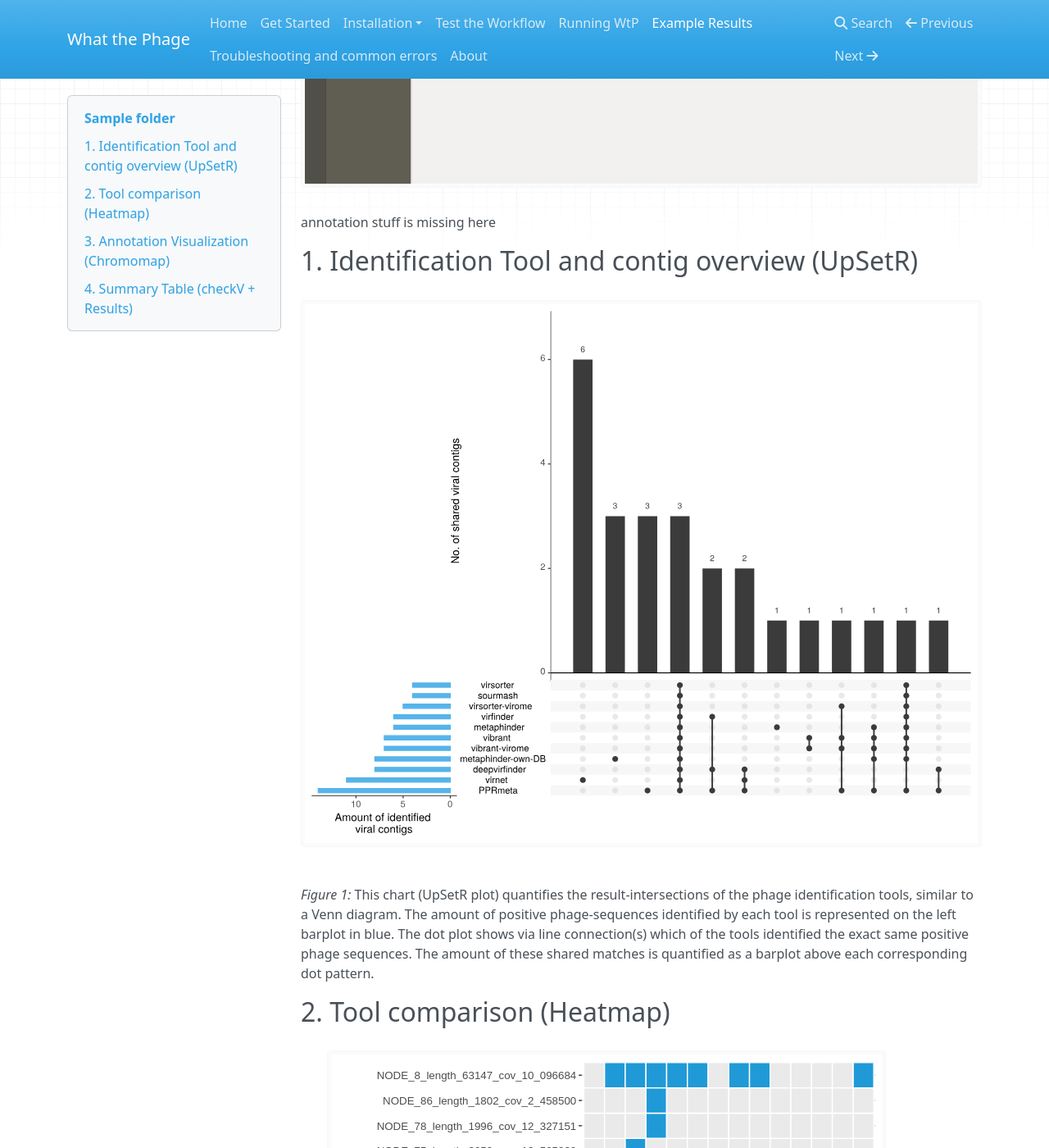
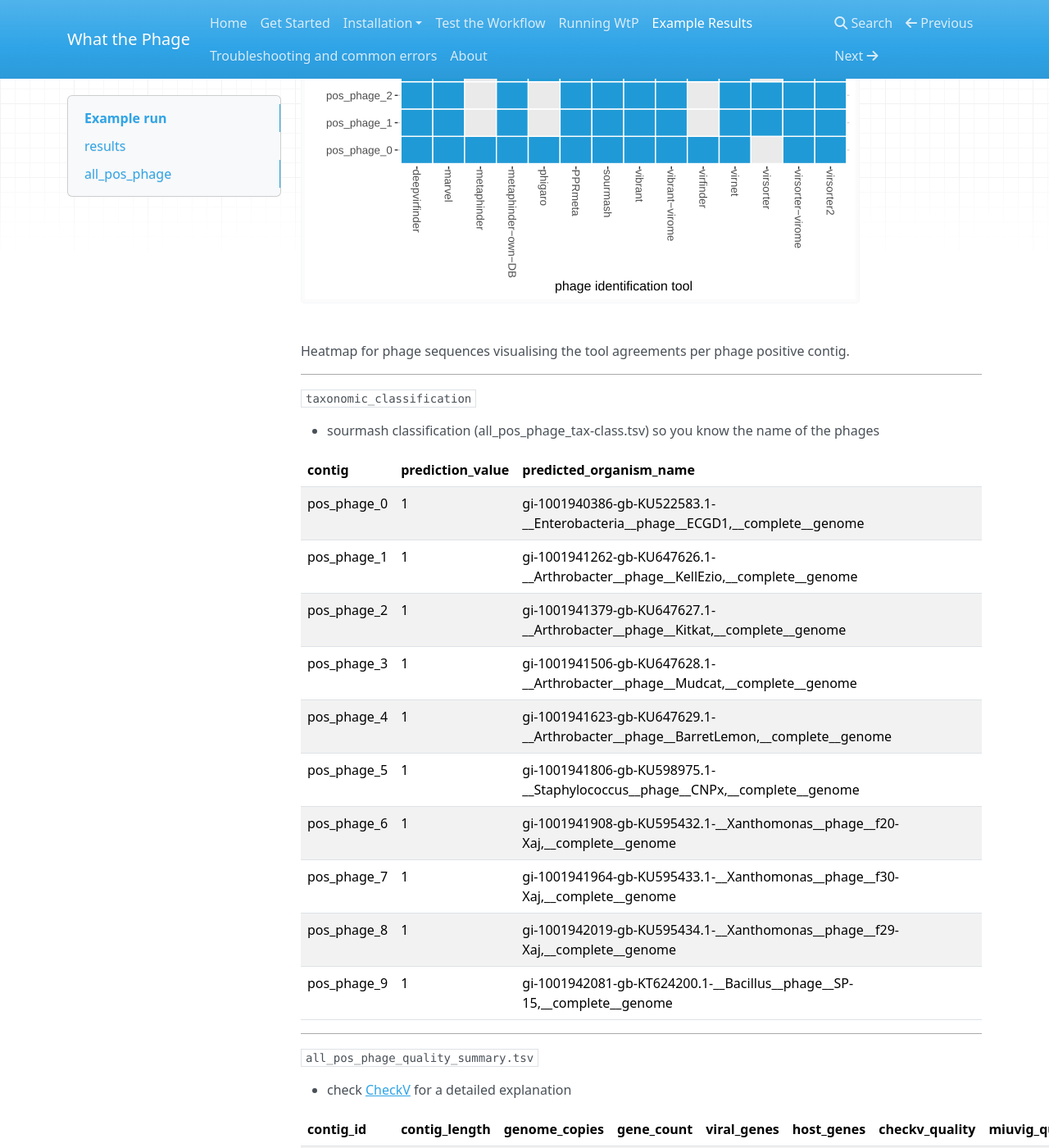
Before and after one commit to mult1fractal/wtp-documentation, an MkDocs documentation site: the page built from docs/results.md, in a window 1280 px wide and 1400 px high, scrolled down 3080 px. Shown: the whole window at 82% size. Built offline with MkDocs 1.6.1, drawn with Linux system fonts in a browser that asks for light colours; nearby versions of some CDN libraries; some of the changed text lies outside the part shown.

Commit message:
first release

````diff
--- a/docs/results.md
+++ b/docs/results.md
@@ -1,90 +1,112 @@
+# Example run
+We executed the following commands do perform a WtP test-run:
 
-WtP will create a `results`-folder in your current working dir (where you executed WtP)
+```bash
+git clone https://github.com/replikation/What_the_Phage.git
+nextflow run replikation/What_the_Phage \
+--fasta What_the_Phage/test-data/all_pos_phage.fa \
+--profile local,docker \
+-work-dir work \
+--cores 20
+```
 
-* ![plot](figures/Resultfolder_WtP.png)
+WtP will create a `results`-folder in your current working dir (where you executed WtP) and a subfolder with the name of your input-fasta - in our case `all_pos_phage`
 
-`literature`-folder
+## results
 
- * you can import the `Citations.bib`-file in your citation program to have all the citations of the programs WtP uses for its analysis
+`literature`
 
+ * contains a Citations.bib file which you can import the in your citation program to have all the citations of the programs WtP uses for its analysis
 
-`run info`-folder
+`run info`
 
-`execution_report.html`:
+execution_report.html:
 
 * this report gives an overview over:
     * distribution of resource usage for each process (CPU, Memory, Job duration)
     * information about each task in the workflow
 
-`execution_timeline.html`:
+execution_timeline.html:
 
  * this report gives youn an overview over the processes execution timeline
 
+`all_pos_phage`
+
+ * your actual results
+
 --------------------------------------------------
-# Sample folder
+## all_pos_phage
+
+`annotation_results`
+
+ * output we need for the chromomap
 
 `identified_contigs_by_tools`
 
   * contains toolname.txt files
   * show the sequence-name(fasta-header) identified by the corresponding tool
 
+--------------------------------------------------
+
 `phage_positive_contigs`
 
-  * contains a multi-fasta-file with all the positive fasta-sequences identified by the tools
+  * contains a multi-fasta-file with all the positive fasta-sequences identified by the tools you can use for further analysis
+
+--------------------------------------------------
 
 `raw_data`
-  * contains the raw output from the phage-identification-tools packed as xyz.tar.gz -file
+
+  * contains the raw output from the phage-identification-tools packed as toolname.tar.gz -file
+
+--------------------------------------------------
 
 `upsetr.svg`
 
-![plot](figures/plot.svg)
+![plot](figures/upsetr.png)
 
-*Figure 1:* This chart (UpSetR plot) quantifies the result-intersections of the phage identification tools, similar to a Venn diagram. The amount of positive phage-sequences identified by each tool is represented on the left barplot in blue. The dot plot shows via line connection(s) which of the tools identified the exact same positive phage sequences. The amount of these shared matches is quantified as a barplot above each corresponding dot pattern.
+This chart (UpSetR plot) quantifies the result-intersections of the phage identification tools, similar to a Venn diagram. The amount of positive phage-sequences identified by each tool is represented on the left barplot in blue. The dot plot shows via line connection(s) which of the tools identified the exact same positive phage sequences. The amount of these shared matches is quantified as a barplot above each corresponding dot pattern.
 
+--------------------------------------------------
 
+`sample_overview-small.html, sample_overview-large.html`
 
-`annotation_results`
+![chromomap results](figures/chromomap-small.png)
+![chromomap results](figures/chromomap-large.png)
 
-* [chromomap results](https://replikation.github.io/What_the_Phage/index.html)
+The graphical output of the annotation shows an overview of the individual loci of the predicted ORFs and the corresponding genes in the fasta sequences identified as phages. For a better visibility, we have chosen 4 categories tail, capsid, baseplate, and other. This output can be used to verify the identified sequences (if the predicted sequences make sense or not). The annotation results are additionally plotted in an interactive HTML-file and are available as a file for further analysis.
 
-*See Link:* The graphical output of the annotation shows an overview of the individual loci of the predicted ORFs and the corresponding genes in the fasta sequences identified as phages. For a better visibility, we have chosen 4 categories tail, capsid, baseplate, and other. This output can be used to verify the identified sequences (if the predicted sequences make sense or not). The annotation results are additionally plotted in an interactive HTML-file and are available as a file for further analysis.
+--------------------------------------------------
 
 `phage_distribution.pdf`
 
+![phage-distribution](figures/phage-distribution.png)
+
+Heatmap for phage sequences visualising the tool agreements per phage positive contig.
+
+--------------------------------------------------
 
 `taxonomic_classification`
 
-
-`sample_overview_small.html`
-``
-``
+* sourmash classification (all_pos_phage_tax-class.tsv) so you know the name of the phages
 
 
-folder for your analyzed sample:
-* ![plot](figures/result-sample-folder-WtP.png)
-annotation stuff is missing here
+contig  |	prediction_value	| predicted_organism_name |
+|-|-|-|
+|pos_phage_0|	1	|gi-1001940386-gb-KU522583.1-__Enterobacteria__phage__ECGD1,__complete__genome
+|pos_phage_1|	1	|gi-1001941262-gb-KU647626.1-__Arthrobacter__phage__KellEzio,__complete__genome
+|pos_phage_2|	1	|gi-1001941379-gb-KU647627.1-__Arthrobacter__phage__Kitkat,__complete__genome
+|pos_phage_3|	1	|gi-1001941506-gb-KU647628.1-__Arthrobacter__phage__Mudcat,__complete__genome
+|pos_phage_4|	1	|gi-1001941623-gb-KU647629.1-__Arthrobacter__phage__BarretLemon,__complete__genome
+|pos_phage_5|	1	|gi-1001941806-gb-KU598975.1-__Staphylococcus__phage__CNPx,__complete__genome
+|pos_phage_6|	1	|gi-1001941908-gb-KU595432.1-__Xanthomonas__phage__f20-Xaj,__complete__genome
+|pos_phage_7|	1	|gi-1001941964-gb-KU595433.1-__Xanthomonas__phage__f30-Xaj,__complete__genome
+|pos_phage_8|	1	|gi-1001942019-gb-KU595434.1-__Xanthomonas__phage__f29-Xaj,__complete__genome
+|pos_phage_9|	1	|gi-1001942081-gb-KT624200.1-__Bacillus__phage__SP-15,__complete__genome
 
 
+--------------------------------------------------
+`all_pos_phage_quality_summary.tsv`
 
-
-
-## 1.  Identification Tool and contig overview (UpSetR)
-
-![plot](figures/plot.svg)
-
-*Figure 1:* This chart (UpSetR plot) quantifies the result-intersections of the phage identification tools, similar to a Venn diagram. The amount of positive phage-sequences identified by each tool is represented on the left barplot in blue. The dot plot shows via line connection(s) which of the tools identified the exact same positive phage sequences. The amount of these shared matches is quantified as a barplot above each corresponding dot pattern.
-
-
-## 2. Tool comparison (Heatmap)
-* ![phage-distribution](figures/phage-distribution.svg)
-
-
-## 3. Annotation Visualization (Chromomap)
-* [chromomap results](https://replikation.github.io/What_the_Phage/index.html)
-
-*See Link:* The graphical output of the annotation shows an overview of the individual loci of the predicted ORFs and the corresponding genes in the fasta sequences identified as phages. For a better visibility, we have chosen 4 categories tail, capsid, baseplate, and other. This output can be used to verify the identified sequences (if the predicted sequences make sense or not). The annotation results are additionally plotted in an interactive HTML-file and are available as a file for further analysis.
-
-## 4. Summary Table (checkV + Results)
 * check [CheckV](https://bitbucket.org/berkeleylab/checkv/src/master/) for a detailed explanation
 
 contig_id|	contig_length|	genome_copies|	gene_count|	viral_genes|	host_genes|	checkv_quality|	miuvig_quality|	completeness|	completeness_method|	contamination|	provirus|
````
Also changed, not shown: docs/installation/quick_installation.md (+1 -3 lines), docs/figures/chromomap-large.png (added), docs/figures/chromomap-small.png (added), docs/figures/phage-distribution.png (added), docs/figures/phage-distribution.svg (deleted), docs/figures/plot.svg (deleted), docs/figures/upsetr.png (added), 1 other file.
